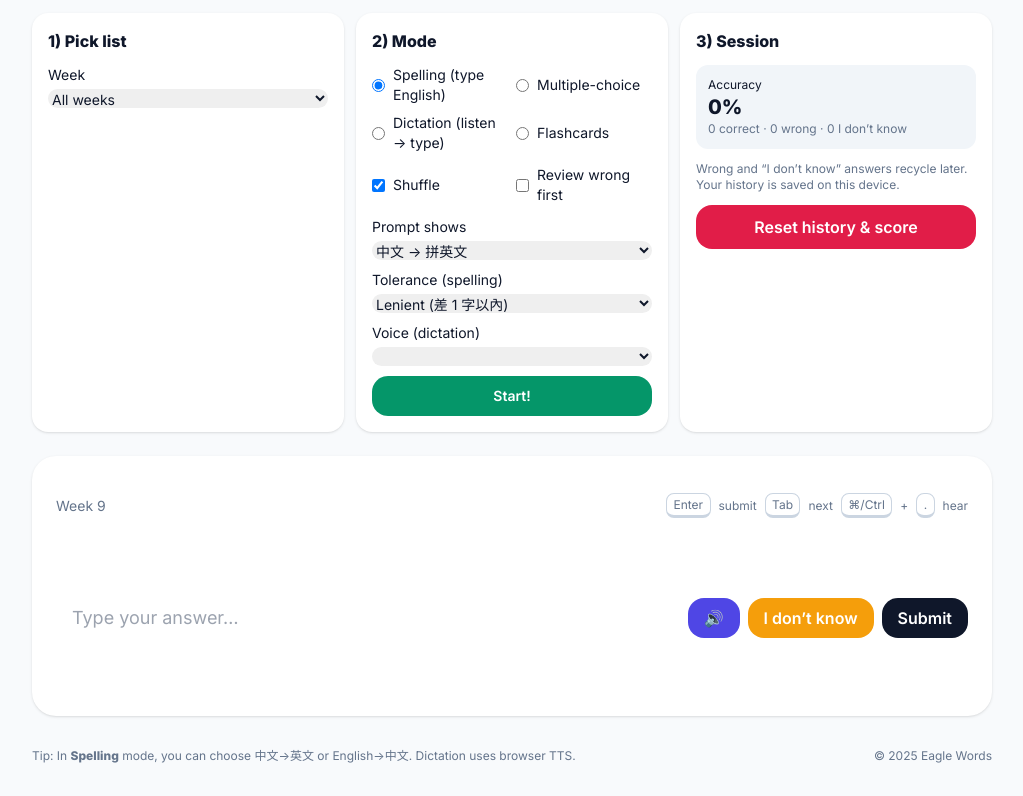
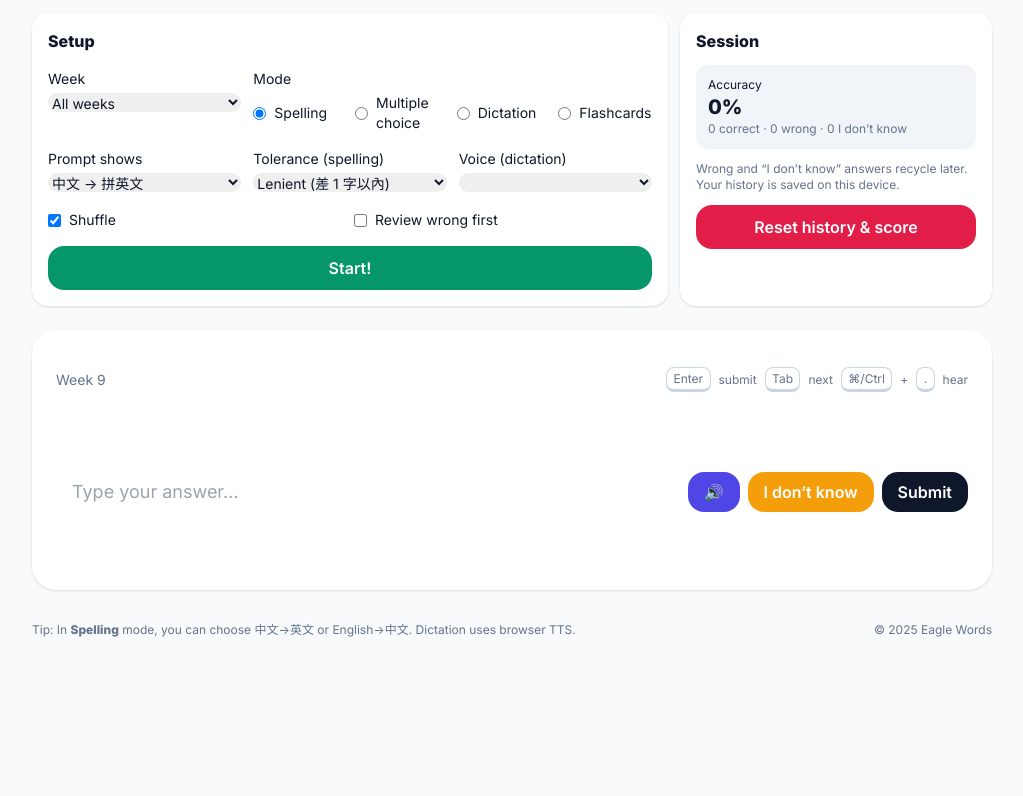
Before and after one commit to littlewa2000/English-word-test, a plain HTML site: page index.html in a window 1280 px wide. Shown: the part 71-867 px from the top of the page, without its empty margins (128-1151 px from the left). After the commit the page ends 800 px from the top, so only its background shows below. Drawn offline with nearby package versions, Linux system fonts and the light colour scheme.

Commit message:
Refactor setup section in index.html
Updated the setup section to combine week and mode selections, and added checkboxes for shuffle and review options.

```diff
--- a/index.html
+++ b/index.html
@@ -21,28 +21,26 @@
     </header>
 
     <section class="mt-4 grid md:grid-cols-3 gap-3">
-      <div class="bg-white rounded-2xl shadow p-4 space-y-3">
-        <h2 class="font-bold">1) Pick list</h2>
-        <label class="block text-sm">Week
-          <select id="weekSel" class="mt-1 w-full rounded-xl border-slate-300">
-            <option value="">All weeks</option>
-          </select>
-        </label>
-      </div>
+      <!-- Left: Combined Setup -->
+      <div class="md:col-span-2 bg-white rounded-2xl shadow p-4 space-y-4">
+        <h2 class="font-bold">Setup</h2>
+        <div class="grid md:grid-cols-3 gap-3">
+          <label class="block text-sm md:col-span-1">Week
+            <select id="weekSel" class="mt-1 w-full rounded-xl border-slate-300">
+              <option value="">All weeks</option>
+            </select>
+          </label>
+          <label class="block text-sm md:col-span-2">Mode
+            <div class="mt-1 grid grid-cols-2 md:grid-cols-4 gap-2 text-sm">
+              <label class="flex items-center gap-2"><input type="radio" name="mode" value="spelling" checked> Spelling</label>
+              <label class="flex items-center gap-2"><input type="radio" name="mode" value="mc"> Multiple choice</label>
+              <label class="flex items-center gap-2"><input type="radio" name="mode" value="dictation"> Dictation</label>
+              <label class="flex items-center gap-2"><input type="radio" name="mode" value="flash"> Flashcards</label>
+            </div>
+          </label>
+        </div>
 
-      <div class="bg-white rounded-2xl shadow p-4 space-y-3">
-        <h2 class="font-bold">2) Mode</h2>
-        <div class="grid grid-cols-2 gap-2 text-sm">
-          <label class="flex items-center gap-2"><input type="radio" name="mode" value="spelling" checked> Spelling (type English)</label>
-          <label class="flex items-center gap-2"><input type="radio" name="mode" value="mc"> Multiple-choice</label>
-          <label class="flex items-center gap-2"><input type="radio" name="mode" value="dictation"> Dictation (listen → type)</label>
-          <label class="flex items-center gap-2"><input type="radio" name="mode" value="flash"> Flashcards</label>
-        </div>
-        <div class="grid grid-cols-2 gap-2 text-sm">
-          <label class="flex items-center gap-2"><input type="checkbox" id="shuffle" checked> Shuffle</label>
-          <label class="flex items-center gap-2"><input type="checkbox" id="hardFirst"> Review wrong first</label>
-        </div>
-        <div id="modeOptions" class="space-y-2 text-sm">
+        <div class="grid md:grid-cols-3 gap-3 text-sm">
           <label class="block">Prompt shows
             <select id="promptSide" class="mt-1 w-full rounded-xl border-slate-300">
               <option value="zh">中文 → 拼英⽂</option>
@@ -59,12 +57,19 @@
           <label class="block">Voice (dictation)
             <select id="voiceSel" class="mt-1 w-full rounded-xl border-slate-300"></select>
           </label>
-          <button id="startBtn" class="w-full rounded-2xl bg-emerald-600 text-white py-2.5 font-semibold hover:bg-emerald-500">Start!</button>
         </div>
+
+        <div class="grid grid-cols-2 gap-2 text-sm">
+          <label class="flex items-center gap-2"><input type="checkbox" id="shuffle" checked> Shuffle</label>
+          <label class="flex items-center gap-2"><input type="checkbox" id="hardFirst"> Review wrong first</label>
+        </div>
+
+        <button id="startBtn" class="w-full rounded-2xl bg-emerald-600 text-white py-2.5 font-semibold hover:bg-emerald-500">Start!</button>
       </div>
 
+      <!-- Right: Session -->
       <div class="bg-white rounded-2xl shadow p-4 space-y-3">
-        <h2 class="font-bold">3) Session</h2>
+        <h2 class="font-bold">Session</h2>
         <div class="grid grid-cols-1 gap-2 text-sm">
           <div class="p-3 rounded-xl bg-slate-100">
             <div class="text-xs">Accuracy</div>
@@ -238,7 +243,7 @@
       ans.classList.remove('ring-rose-400'); ans.classList.add('ring-2','ring-emerald-400'); saveHistory(); setTimeout(()=>next(),400);
     }else{
       wrong++; wrongBucket.push(current());
-      practiceMode=true; // NEW: require exact typing, but don't add to correct later
+      practiceMode=true;
       const show = (promptSide==='zh') ? c.en : c.zh;
       document.getElementById('feedback').innerHTML = `<span class="text-rose-700 font-semibold">❌ Oops!</span> <span class="text-slate-500">Correct: <b>${show}</b></span> — now type it exactly and press Submit.`;
       ans.classList.remove('ring-emerald-400'); ans.classList.add('ring-2','ring-rose-400'); ans.focus();
```
